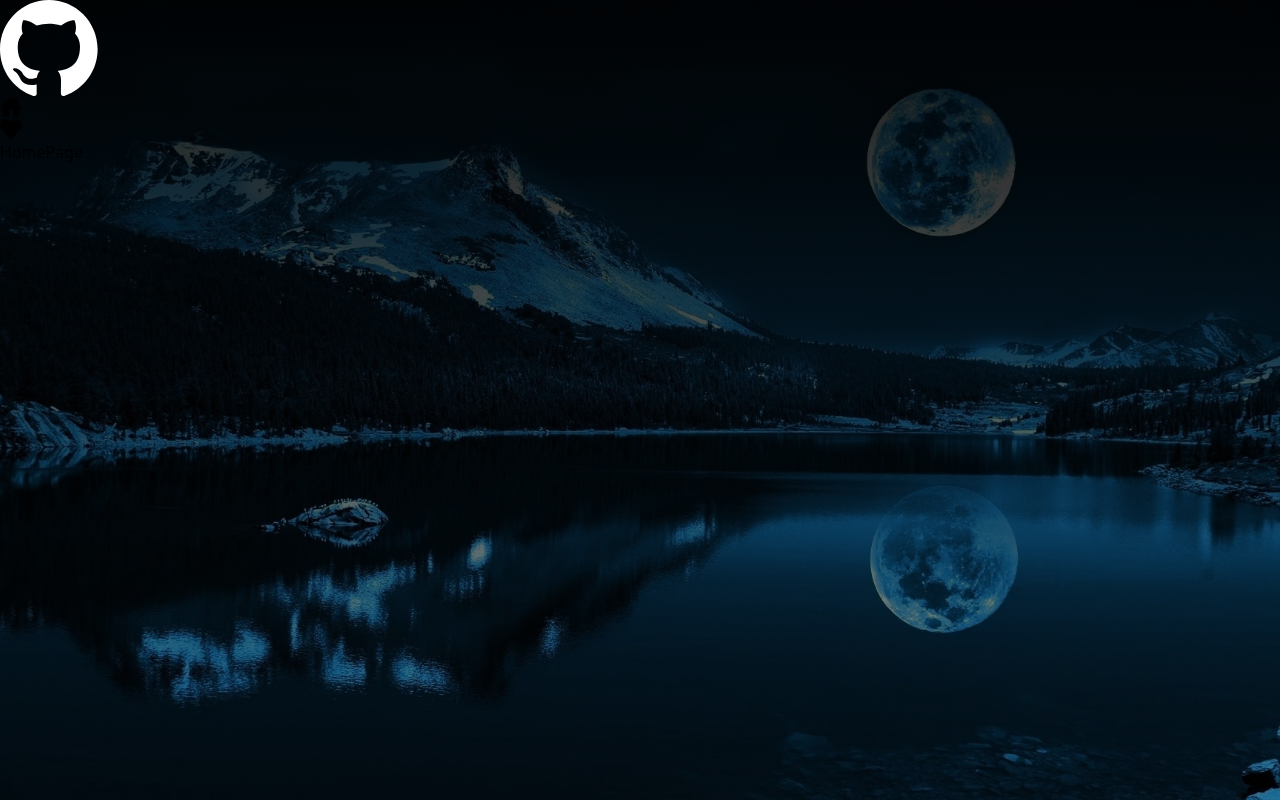
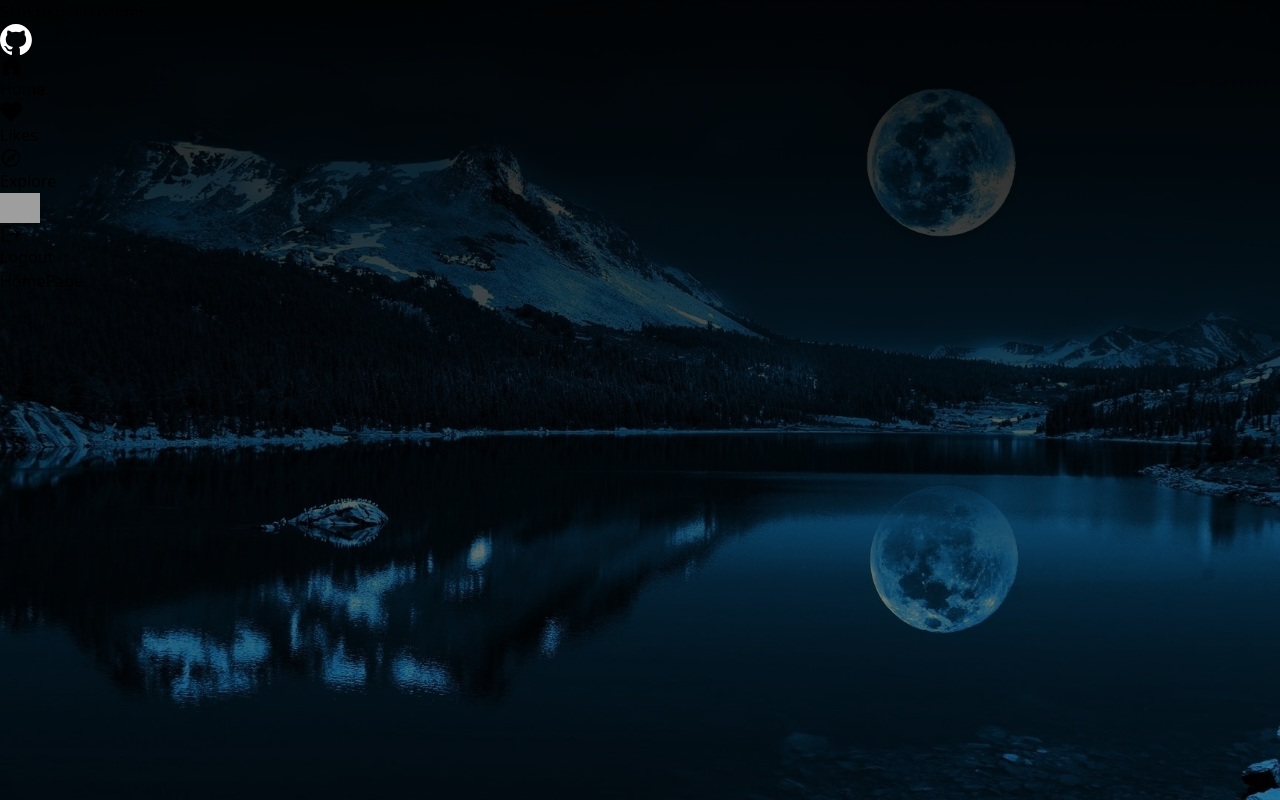
Before and after one commit to shubhambhattacharya-dev/github-clone, a React (Vite) app in the folder frontend/: page / in a window 1280 px wide. Built offline with nearby package versions, Linux system fonts and the light colour scheme; grey boxes are pictures that could not be loaded.

Commit message:
sidebar completed almost

```diff
--- /dev/null
+++ b/frontend/src/component/Logout.jsx
@@ -0,0 +1,43 @@
+import { MdLogout } from "react-icons/md";
+
+const Logout = () => {
+  const handleLogout = () => {
+    // TODO: Implement actual logout functionality
+    console.log("Logout clicked");
+    // Suggested: Add confirmation dialog and actual logout logic
+  };
+
+  return (
+    <div className="flex flex-col items-center gap-4">
+      <img
+        src="https://ps.w.org/user-avatar-reloaded/assets/icon-256x256.png?rev=2540745"
+        alt="User profile"
+        className="w-10 h-10 rounded-full border-2 border-gray-300 hover:border-indigo-400 transition-all"
+        loading="lazy"
+        width="40"
+        height="40"
+      />
+
+      <button
+        onClick={handleLogout}
+        className="w-full flex items-center justify-center p-2 rounded-lg bg-glass mt-auto border border-gray-300 hover:border-indigo-400 hover:bg-gray-700/30 transition-colors group"
+        aria-label="Logout"
+        role="button"
+        tabIndex={0}
+        onKeyDown={(e) => {
+          if (e.key === 'Enter' || e.key === ' ') {
+            handleLogout();
+          }
+        }}
+      >
+        <MdLogout
+          size={22}
+          className="text-gray-100 group-hover:text-indigo-300 transition-colors"
+        />
+        <span className="sr-only">Logout</span>
+      </button>
+    </div>
+  );
+};
+
+export default Logout;
--- a/frontend/src/component/Sidebar.jsx
+++ b/frontend/src/component/Sidebar.jsx
@@ -1,38 +1,104 @@
 import React from 'react';
 import { Link } from 'react-router-dom';
 import { IoHomeSharp } from "react-icons/io5";
-import { FaHeart } from "react-icons/fa"; // Import the FaHeart icon
+import { FaHeart } from "react-icons/fa";
+import { MdOutlineExplore } from "react-icons/md";
+import Logout from './Logout';
+import { PiSignInBold } from "react-icons/pi";
+import { MdEditDocument } from 'react-icons/md';
 
-const Sidebar = () => {
-  const authUser = true; // Simulate an authenticated user
+const Sidebar = ({ authUser = true }) => {  // Accept authUser as prop for better control
+  // Navigation items configuration
+  const navItems = [
+    {
+      path: '/',
+      icon: <IoHomeSharp size={22} />,
+      label: 'Home',
+      visible: true
+    },
+    {
+      path: '/likes',
+      icon: <FaHeart size={22} />,
+      label: 'Likes',
+      visible: authUser
+    },
+    {
+      path: '/explore',
+      icon: <MdOutlineExplore size={22} />,
+      label: 'Explore',
+      visible: authUser
+    },
+    {
+      path: '/login',
+      icon: <PiSignInBold size={22} />,
+      label: 'Login',
+      visible: !authUser
+    },
+    {
+      path: '/signup',
+      icon: <MdEditDocument size={22} />,
+      label: 'Sign Up',
+      visible: !authUser
+    }
+  ];
+
   return (
-    <aside className="group flex flex-col items-center min-w-12 sm:w-16 sticky top-0 left-0 h-screen py-8 overflow-y-auto
+    <aside
+      aria-label="Main navigation"
+      className="group flex flex-col items-center min-w-12 sm:w-16 sticky top-0 left-0 h-screen py-8 overflow-y-auto
       bg-gradient-to-b from-gray-800/40 to-gray-900/30 backdrop-blur-2xl
-    transition-all duration-500 ease-in-out
       border-r-2 border-white/15 hover:border-indigo-400/80 rounded-r-xl
       text-gray-100 hover:text-white/90
       shadow-[0_0_25px_-10px_rgba(59,130,246,0.3)] hover:shadow-[0_0_35px_-5px_rgba(59,130,246,0.4)]
       relative overflow-hidden
-    before:absolute before:inset-0 before:-left-24 before:bg-gradient-to-r before:from-indigo-400/15 before:via-indigo-400/05 before:to-transparent
-    before:transition-all before:duration-500 before:ease-in-out before:opacity-0
-    hover:before:opacity-100 hover:before:left-0
       after:absolute after:top-0 after:left-0 after:w-[2px] after:h-full after:bg-gradient-to-b after:from-indigo-400 after:via-purple-400 after:to-transparent
-    after:opacity-0 after:transition-opacity after:duration-300
-    hover:after:opacity-60
-    [&>*]:transition-transform [&>*]:duration-300 [&>*]:hover:scale-110
-    [&>*]:hover:text-indigo-300 [&>*]:active:scale-95">
-      <nav className='h-full flex flex-col gap-3'>
-        <Link to='/' className='flex justify-center'>
-          <img className='h-8' src="/github.svg" alt="Github Logo" />
+      after:opacity-0
+      hover:after:opacity-60"
+    >
+      {/* Skip navigation link for screen readers */}
+      <a href="#main" className="sr-only focus:not-sr-only focus:absolute focus:top-2 focus:left-2 focus:px-4 focus:py-2 focus:bg-white focus:text-black focus:rounded-lg">
+        Skip to main content
+      </a>
+
+      <nav className='h-full flex flex-col gap-3' aria-label="Primary navigation">
+        <Link
+          to='/'
+          className='flex justify-center focus:outline-none focus:ring-2 focus:ring-indigo-500 focus:rounded-lg'
+          aria-label="Home"
+        >
+          <img
+            className='h-8 w-8'
+            src="/github.svg"
+            alt="GitHub Logo"
+            loading="lazy"
+            width="32"
+            height="32"
+          />
         </Link>
-        <Link to='/' className='p-1.5 flex justify-center transition-colors duration-200 rounded-lg hover:bg-gray-800'>
-          <IoHomeSharp size={22} />
+
+        {navItems.map((item) => item.visible && (
+          <Link
+            key={item.path}
+            to={item.path}
+            className='p-1.5 flex justify-center transition-colors duration-200 rounded-lg
+                     hover:bg-gray-800 focus:outline-none focus:ring-2 focus:ring-indigo-500'
+            aria-label={item.label}
+            role="link"
+            tabIndex={0}
+          >
+            {item.icon}
+            <span className="sr-only">{item.label}</span>
           </Link>
+        ))}
+
         {authUser && (
-          <Link to='/likes' className='p-1.5 flex justify-center transition-colors duration-200 rounded-lg hover:bg-gray-800'>
-            <FaHeart size={22} />
-          </Link>
-         ) }
+          <div className='flex flex-col mt-auto gap-2'>
+            <Logout
+              className="focus:outline-none focus:ring-2 focus:ring-indigo-500 focus:rounded-lg"
+              aria-label="Logout"
+            />
+          </div>
+        )}
       </nav>
     </aside>
   );
```
Lines whose indentation alone changed are shown as unchanged.
